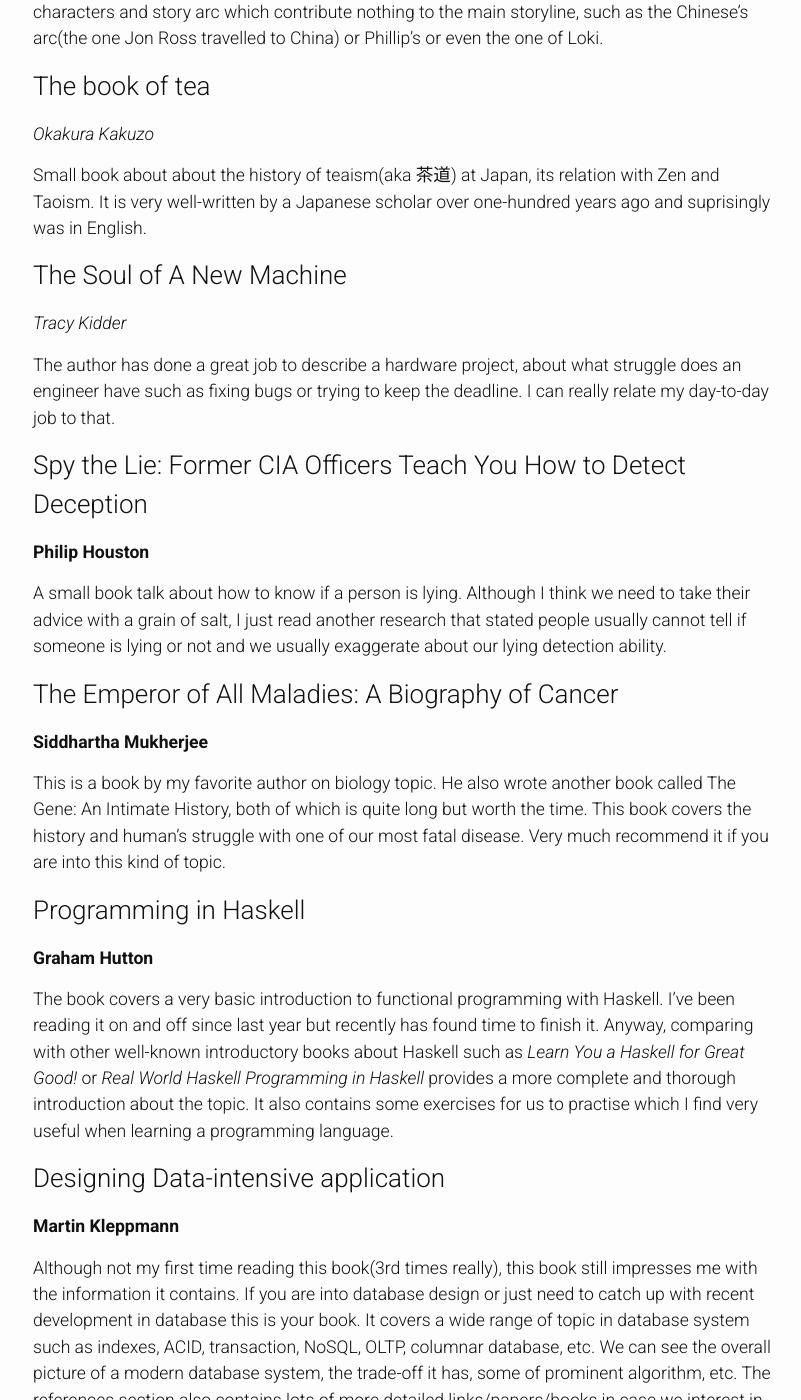
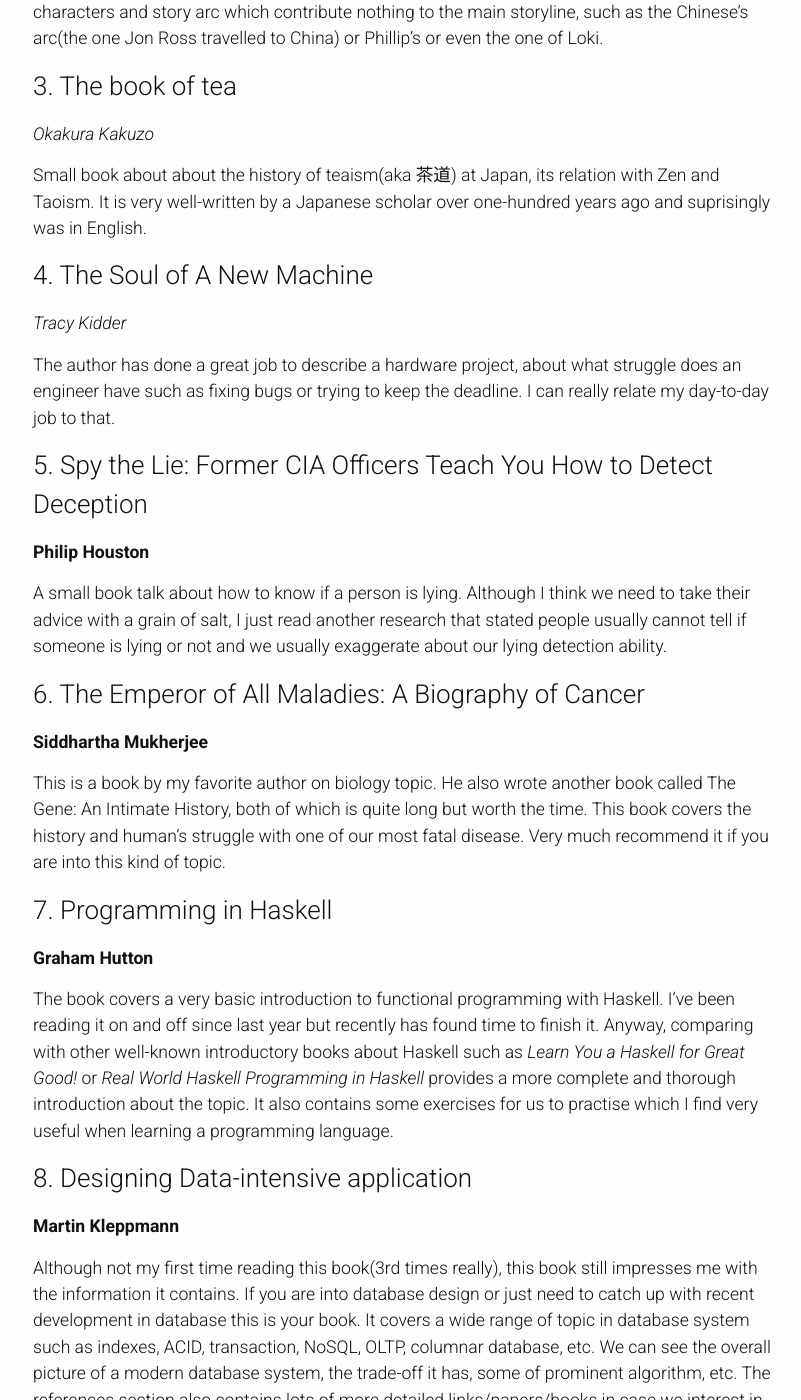
Before and after one commit to zinh/zinh.github.io, a Jekyll site: the page built from _posts/2019-01-01-books-2019.markdown, in a window 1280 px wide and 1400 px high, scrolled down 690 px. Shown: the whole window, without its empty margins (237-1038 px from the left). Built offline with Jekyll 4.4.1, drawn with Linux system fonts in a browser that asks for light colours; some of the changed text lies outside the part shown.

Commit message:
update format

```diff
--- a/_posts/2019-01-01-books-2019.markdown
+++ b/_posts/2019-01-01-books-2019.markdown
@@ -18,77 +18,77 @@
 After all, we are living in a social network era where user's engagement and interaction are the factors.
 If there is nothing controversal, there is not much interest from user if there is no interest from users, there is no advertisment.
 
-### Freedom™(Daemon #2)
+### 2. Freedom™(Daemon #2)
 *Daniel Suarez*
 
 To be honest, very disappointed and not quite good as part 1.
 The daemon became an omnipotent force so there is not much of a surprise because we know that whatever bad thing happen, the daemon will eventually appear and save the day.
 Also there are lots of side characters and story arc which contribute nothing to the main storyline, such as the Chinese's arc(the one Jon Ross travelled to China) or Phillip's or even the one of Loki.
 
-### The book of tea
+### 3. The book of tea
 *Okakura Kakuzo*
 
 Small book about about the history of teaism(aka 茶道) at Japan, its relation with Zen and Taoism.
 It is very well-written by a Japanese scholar over one-hundred years ago and suprisingly was in English.
 
-### The Soul of A New Machine
+### 4. The Soul of A New Machine
 *Tracy Kidder*
 
 The author has done a great job to describe a hardware project, about what struggle does an engineer have such as fixing bugs or trying to keep the deadline.
 I can really relate my day-to-day job to that.
 
-### Spy the Lie: Former CIA Officers Teach You How to Detect Deception
+### 5. Spy the Lie: Former CIA Officers Teach You How to Detect Deception
 **Philip Houston**
 
 A small book talk about how to know if a person is lying. Although I think we need to take their advice with a grain of salt, I just read another research that stated people usually cannot tell if someone is lying or not and we usually exaggerate about our lying detection ability.
 
-### The Emperor of All Maladies: A Biography of Cancer
+### 6. The Emperor of All Maladies: A Biography of Cancer
 **Siddhartha Mukherjee**
 
 This is a book by my favorite author on biology topic. He also wrote another book called The Gene: An Intimate History, both of which is quite long but worth the time. This book covers the history and human's struggle with one of our most fatal disease. Very much recommend it if you are into this kind of topic.
 
-### Programming in Haskell
+### 7. Programming in Haskell
 **Graham Hutton**
 
 The book covers a very basic introduction to functional programming with Haskell. I've been reading it on and off since last year but recently has found time to finish it.
 Anyway, comparing with other well-known introductory books about Haskell such as *Learn You a Haskell for Great Good!* or *Real World Haskell* *Programming in Haskell* provides a more complete and thorough introduction about the topic. It also contains some exercises for us to practise which I find very useful when learning a programming language.
 
-### Designing Data-intensive application
+### 8. Designing Data-intensive application
 **Martin Kleppmann**
 
 Although not my first time reading this book(3rd times really), this book still impresses me with the information it contains. If you are into database design or just need to catch up with recent development in database this is your book. It covers a wide range of topic in database system such as indexes, ACID, transaction, NoSQL, OLTP, columnar database, etc. We can see the overall picture of a modern database system, the trade-off it has, some of prominent algorithm, etc. The references section also contains lots of more detailed links/papers/books in case we interest in the topic we can dig in right away.
 
-### The Life-Changing Magic of Tidying Up
+### 9. The Life-Changing Magic of Tidying Up
 **Marie Kondo**
 
 I heard about Marie's program on Netflix and give this book a try. It is a very concise book about the topic of cleaning your house, basically can be summarised in Marie's mantra *keeping only those things that "spark joy"*. That is quite an interesting view and reflect Japanese's gratitude toward things no matter big or small.
 
-### The Marshmallow Test: Mastering Self-Control
+### 10. The Marshmallow Test: Mastering Self-Control
 **Walter Mischel**
 
 The center idea of this book is about delayed gratification and how to reserve your self-control over temptation. The author argues that delayed gratification shown at early age correlates to a more successful future. The experiment conducted is called Marshmallow test which showed a child's choice when presented with two gifts one of which is much less attactive than the other but can be take immmediately while the other one must be wait for an amount of time.
 
-### The year of flood
+### 11. The year of flood
 **Margaret Atwood**
 
 This is the second volume of the triology MaddAddam written by Margaret Atwood. I have read the first one(Oryx and Crake) last year. I had some free time to finish the second book this holiday. It show us the slowly degeneration of socialty. Though I think creating intense plot is not the purpose of author so nothing much of revealing here except some connection with the first book.
 
-### The Radium Girls: The Dark Story of America's Shining Women
+### 12. The Radium Girls: The Dark Story of America's Shining Women
 **Kate Moore**
 
 The tragedy of the Radium Girls who in the 30s worked for Radium-related production company. Though it is well-known by now that contacting with radioactive substance such as radium can lead to serious health problems, it was then still a myth. They even licked radium by ultilizing a technique called lip-pointing instead of cleaning the brush because it was faster. As a result, they faced very serious health issues and had to sue their former employer for damage. Some won, some didn't even live to hear the verdict, some died unknownly of the cause. A truly moving story.
 
-### The Money Machine: How the City Works
+### 13. The Money Machine: How the City Works
 **Philip Coggan**
 
 Rudimental introduction of the financial system of London(though can be apply to other financial center all over the world). It shows the participant of this system, how do they interact and what effect they cause to the overall system.
 
-### Bad Choices: How Algorithms Can Help You Think Smarter and Live Happier
+### 14. Bad Choices: How Algorithms Can Help You Think Smarter and Live Happier
 **Ali Almossawi**
 
 Small book with find art introduces about how to apply simple algorithm to everyday issue. What I love about this book is at references for further reading, author has give a short description about that book/article/paper. It is very useful if you want to dig deeper into literature.
 
-### Maddaddam
+### 15. Maddaddam
 **Margaret Atwood**
 
 This is the last of the triology. It told the story of Zeb and Adam's past interleave with the present where the remanining of humane try to survice together with the Crackers. Though there are some illogical plot, I like this one more than the previous. So if to rank between three books, it would be *Oryx and crake* > *Maddaddam* > *The year of blood*
```
Also changed, not shown: other parts of _posts/2019-01-01-books-2019.markdown (+1 -1 lines).
